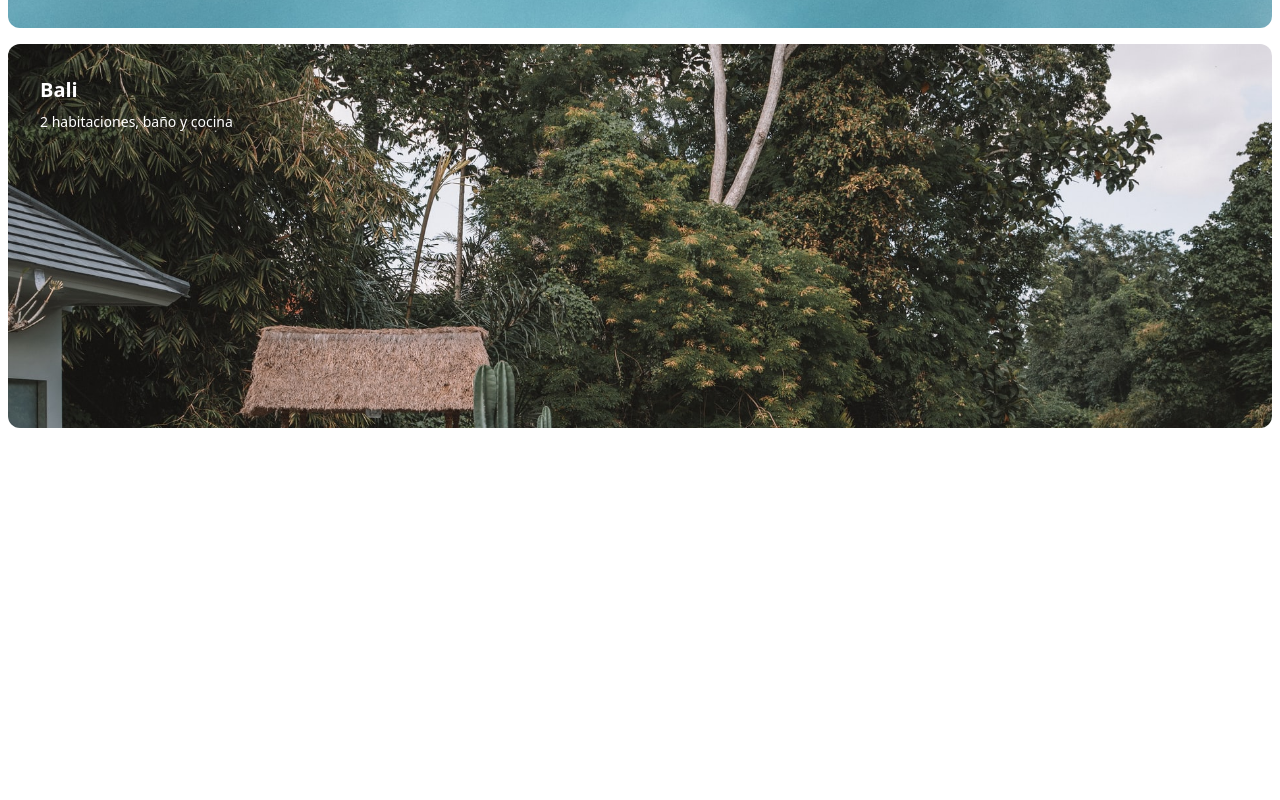
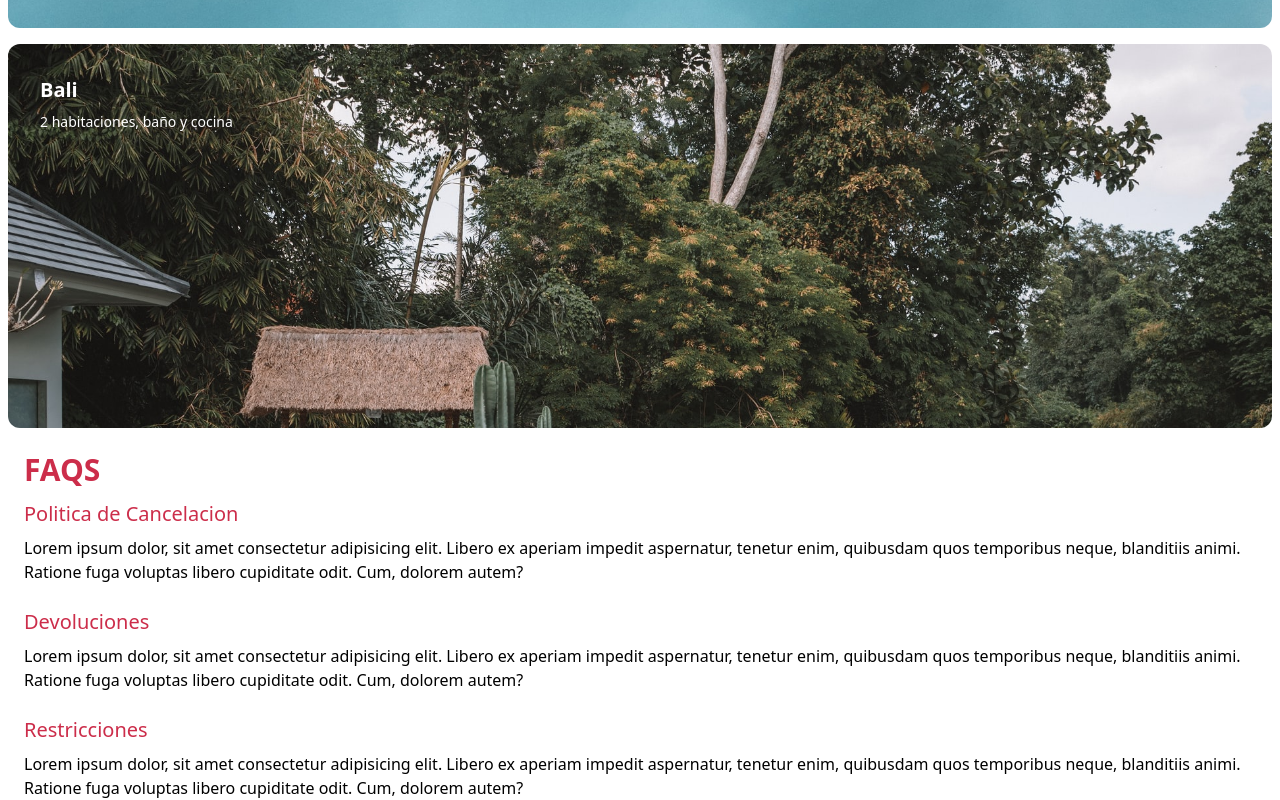
Before and after one commit to Jorge-Levi/Gogo-Travel, a website: page public/index.html in a window 1280 px wide. Shown: the part 2315-3115 px from the top of the page. Before the commit the page ends 2743 px from the top, so only its background shows below. Drawn offline with Linux system fonts and the light colour scheme.

Commit message:
agragando seccion de FAQS

```diff
--- a/public/index.html
+++ b/public/index.html
@@ -91,6 +91,23 @@
         </div>
       </div>
     </section>
+    <section id="faqs" class="w-full h-full">
+      <h2 class="pt-6 pl-6 text-3xl font-semibold text-primary">FAQS</h2>
+      <div class="flex flex-col w-full h-full gap-6 pt-3 pl-6">
+        <div class="">
+          <h3 class="text-xl font-medium font-black text-primary">Politica de Cancelacion</h3>
+          <p class="pt-2 text-md">Lorem ipsum dolor, sit amet consectetur adipisicing elit. Libero ex aperiam impedit aspernatur, tenetur enim, quibusdam quos temporibus neque, blanditiis animi. Ratione fuga voluptas libero cupiditate odit. Cum, dolorem autem?</p>
+        </div>
+        <div class="">
+          <h3 class="text-xl font-medium font-black text-primary">Devoluciones</h3>
+          <p class="pt-2 text-md">Lorem ipsum dolor, sit amet consectetur adipisicing elit. Libero ex aperiam impedit aspernatur, tenetur enim, quibusdam quos temporibus neque, blanditiis animi. Ratione fuga voluptas libero cupiditate odit. Cum, dolorem autem?</p>
+        </div>
+        <div class="">
+          <h3 class="text-xl font-medium font-black text-primary">Restricciones</h3>
+          <p class="pt-2 text-md">Lorem ipsum dolor, sit amet consectetur adipisicing elit. Libero ex aperiam impedit aspernatur, tenetur enim, quibusdam quos temporibus neque, blanditiis animi. Ratione fuga voluptas libero cupiditate odit. Cum, dolorem autem?</p>
+        </div>
+      </div>
+    </section>
     <footer></footer>
   </body>
 </html>
```
Also changed, not shown: public/css/tailwind.css.
